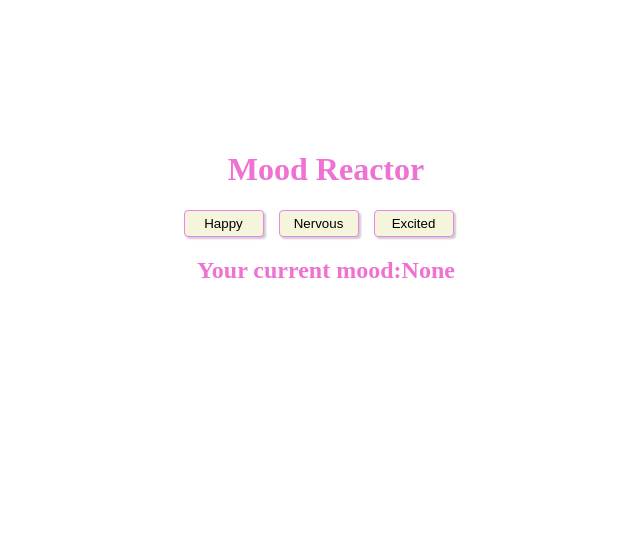
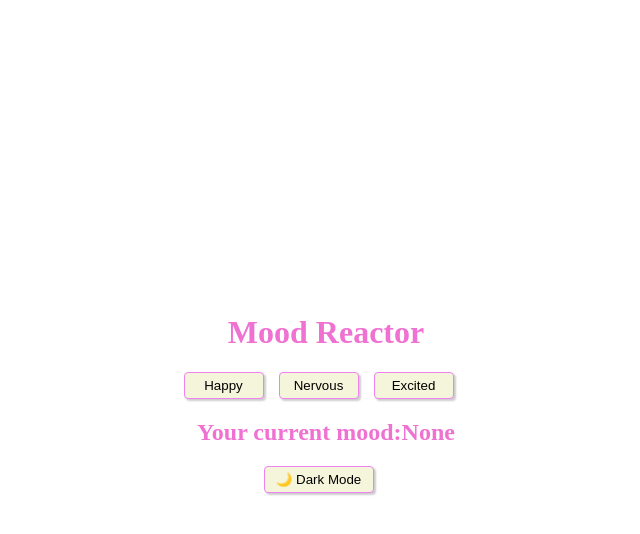
Before and after one commit to athmika2904/Mood-Reactor, a React (Vite) app: page / in a window 1280 px wide. Shown: the top 534 px of the page, without its empty margins (314-954 px from the left). Built offline with nearby package versions, Linux system fonts and the light colour scheme.

Commit message:
dark and light mode added

```diff
--- a/src/App.css
+++ b/src/App.css
@@ -1,6 +1,9 @@
+html, body, #root {
+  height: 100%;
+  margin: 0;
+}
 .moodcard{
-  width: 400px;
-  margin: 120px auto 0;
+  width: 500px;
   padding: 10px;
   text-align: center;
   color: rgb(239, 113, 210);
@@ -20,7 +23,7 @@
   border: 1px solid violet;
   box-shadow: 2px 2px 2px rgba(0,0,0,0.2);
   color: black;
-  text-transform: 0.25s;
+  transition:  transform 0.15s;
 }
 .moodcard button:hover{
   border: 1px solid black;
@@ -28,6 +31,7 @@
   border-radius: 4px;
   background-color:rgb(128, 119, 119,0.6);
   cursor:pointer;
+  transform:scale(1.05)
 }
 .thoughtcard{
   animation:fadeIn 0.4s ease-in-out;
--- a/src/App.jsx
+++ b/src/App.jsx
@@ -1,9 +1,29 @@
-import { useState } from 'react';
+import { useState ,useEffect} from 'react';
 import './App.css';
 import Moodbutton from './Moodbutton.jsx';
 import Thoughtcard from './Thoughtcard.jsx';
 function App() {
-  const [mood,setmood]=useState("None");
+  const [mood,setmood]=useState(()=>{
+    return localStorage.getItem("mood")||"None"
+  });
+  const [darkmode,setDarkmode]=useState(()=>{
+    return localStorage.getItem("darkmode")==="true";
+  });
+  const themeStyles = darkmode
+  ? { background: "#121212"}
+  : { background: "#ffffff" };
+
+  useEffect(()=>{
+    localStorage.setItem("darkmode",darkmode)
+  },[darkmode]);
+  useEffect(()=>{
+    localStorage.setItem("mood",mood)
+  },[mood]);
+  useEffect(()=>{
+    if(mood){
+      pickthought(mood);
+    }
+  },[mood]);
   const thoughts={Happy: ["Today feels amazing!", "Today is enough!" ,"Small steps still matter!","I am allowed to be a beginner!","This moment will pass!", "Something good is coming!","I can try again tomorrow!","Peace can be simple!","I am learning slowly and that is okay!","Not everything needs to be perfect!","I deserve rest!","Little joys are still joys!","I am growing quietly!","It is okay to go at my pace!","I am doing better than I think!","Hope is always nearby!"],
     Nervous: ["What if I mess this up?","Why is my heart beating so fast?","Everyone can probably tell I am nervous!","What if I say something wrong?","I should've prepared more!","Okay just act normal!","Why am I overthinking this?","I wish this was already over!","They're judging me aren't they?","I need to calm down!","Why can't I relax?","I hope I don't forget what to say!","This feels harder than it should be!","I just want to do okay!","Please let this go smoothly!"],
     Excited: ["Something big is coming!","I can't wait for this to start!","This is going to be fun!","Something good is about to happen!","I feel full of energy!","I've been looking forward to this!","I hope it's even better than I imagine!","I want to tell everyone!","This feels like a big moment!","I'm ready for it!","Today feels special!","I love this feeling!","I'm smiling for no reason!","Everything feels possible right now!","I want this moment to last!","Let's go!"]
@@ -16,17 +36,25 @@ function App() {
   const [thought,setThought]=useState("");
   function pickthought(selectedmood){
     const th=thoughts[selectedmood];
+    if(!th){
+      return;
+    }
     const randthought=Math.floor(Math.random() *th.length);
     setThought(th[randthought]);
   }
   const color={Happy:"#FFFF00",Nervous:"#6C7A89",Excited:"#d35e0b"}
   return (
-    <div style={{backgroundColor:color[mood]}}className="moodcard">
-      <h1>Mood Reactor</h1>
-      <Moodbutton setmood={setmood} pickthought={pickthought}/>
-      <Thoughtcard mood={mood} thought={thought} emoji={emojis[mood]}/>
+      <div style={{width:"100vw",height:"100vh",margin:0,display: "flex",
+    justifyContent: "center",
+    alignItems: "center",...themeStyles}}>
+        <div style={{backgroundColor:color[mood]}}className="moodcard">
+        <h1>Mood Reactor</h1>
+        <Moodbutton setmood={setmood} pickthought={pickthought}/>
+        <Thoughtcard mood={mood} thought={thought} emoji={emojis[mood]}/>
+        <button onClick={()=>setDarkmode(!darkmode)} style={{width:"110px",marginBottom:"15px"}}>{darkmode ? "☀ Light Mode" : "🌙 Dark Mode"}</button>
+        </div>
     </div>
   )
 }
 
-export default App
+export default App;
```
